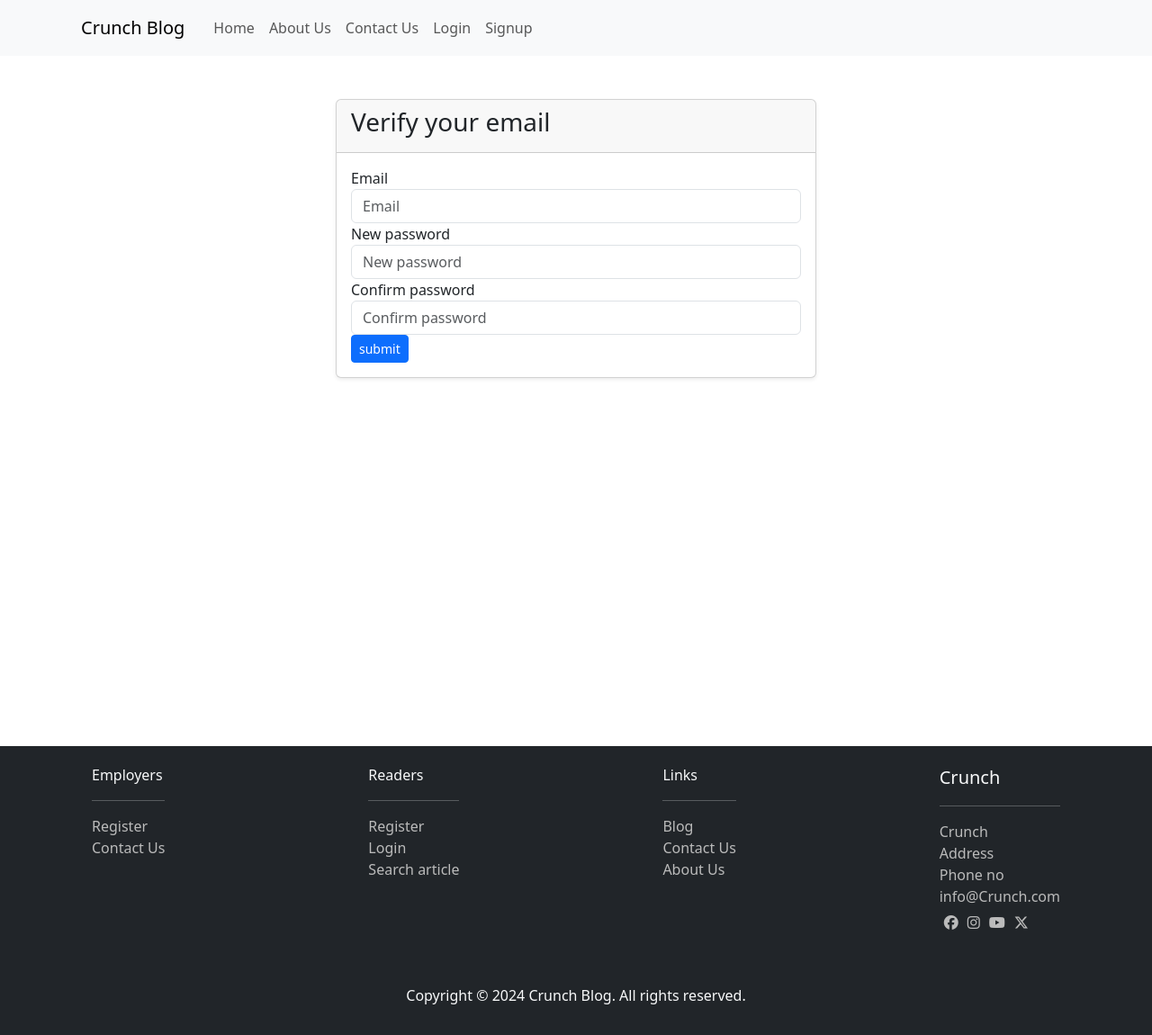
After one commit to Prakash5209/Crunch-, a Django app: page /account/forgot-password/ in a window 1280 px wide. The commit adds this page. Shown: the whole page at 90% size. Run offline with Django 5.2, Linux system fonts and the light colour scheme; some libraries are stand-ins or nearby versions.

Commit message:
reset password

```diff
--- a/account/forms.py
+++ b/account/forms.py
@@ -30,8 +30,3 @@ class ProfileForm(forms.ModelForm):
             if i == 'dob':
                 self.fields[i].widget.attrs.update({'placeholder':'yyyy-mm-dd'})
             self.fields[i].widget.attrs.update({'class':'form-control'})
-# class CustomUserModel(UserCreationForm):
-#     email = forms.EmailField(required=True)
-#     class Meta:
-#         model = User
-#         fields = ('email','password')
--- /dev/null
+++ b/account/templates/fpassword.html
@@ -0,0 +1,34 @@
+{% extends 'base.html' %}
+{% block content %}
+<div class="container mt-5">
+    <div class="row justify-content-center">
+        <div class="col-md-8 col-lg-6"> <!-- Adjusted column classes -->
+            <div class="card shadow-sm">
+                <div class="card-header">
+                    <h3>Verify your email</h3>
+                </div>
+                <div class="card-body">
+                    <form method="post" id="verify_form">
+                        {% csrf_token%}
+                        <div class="form-group">
+                          <label>Email</label>
+                          <input type="text" class="form-control" placeholder="Email" name="email">
+                        </div>
+                        <div class="form-group">
+                          <label>New password</label>
+                          <input type="password" class="form-control" placeholder="New password" name="new_password">
+                        </div>
+                        <div class="form-group">
+                          <label>Confirm password</label>
+                          <input type="password" class="form-control" placeholder="Confirm password" name="confirm_password">
+                        </div>
+                        <input class="btn btn-primary btn-sm" type="submit" value="submit">
+                    </form>
+                </div>
+            </div>
+        </div>
+    </div>
+</div>
+<script>
+</script>
+{% endblock %}
--- a/account/templates/login.html
+++ b/account/templates/login.html
@@ -36,7 +36,7 @@
                 <button type="submit" class="btn btn-primary btn-block">Login</button>
                 </form>
                 <div class="text-center mt-3">
-                <a href="#">Forgot Password?</a>
+                <a href="{% url 'account:Forgot_password' %}">Forgot Password?</a>
                 </div>
             </div>
             </div>
--- a/account/templates/update_profile.html
+++ b/account/templates/update_profile.html
@@ -5,6 +5,7 @@
       {% csrf_token %}
       {{ form }}
       <input type="submit" value="submit" class="btn btn-sm btn-primary">
+      <a class="btn btn-primary btn-sm" href="{% url 'account:userLogin' %}">change password</a>
     </form>
   </div>
 {% endblock %}
--- a/account/urls.py
+++ b/account/urls.py
@@ -1,7 +1,7 @@
 from django.urls import path
 from account import views
 
-from .views import ViewProfile,FollowInProfile,UpdateProfile,Library,search_feature_library,DeleteBlog_library
+from .views import ViewProfile,FollowInProfile,UpdateProfile,Library,search_feature_library,DeleteBlog_library,Forgot_password
 
 app_name = "account"
 urlpatterns = [
@@ -15,4 +15,6 @@ urlpatterns = [
     path('library/',Library.as_view(),name="Library"),
     path('search-library/',search_feature_library,name='search_feature_library'),
     path('delete-blog/<int:pk>/',DeleteBlog_library.as_view(),name="DeleteBlog_library"),
+
+    path('forgot-password/',Forgot_password.as_view(),name="Forgot_password"),
 ]
--- a/account/views.py
+++ b/account/views.py
@@ -11,6 +11,7 @@ from django.utils.decorators import method_decorator
 from django.views.generic.edit import UpdateView,DeleteView
 from django.db.models import Exists,Count,Subquery,OuterRef,Q
 from taggit.models import Tag
+from django.contrib.auth.models import User
 
 from account.models import User,Profile,Follow
 from blog.models import CreateBlogModel,Rating,BlogCommentModel,LinkContainerModel
@@ -161,3 +162,26 @@ class DeleteBlog_library(DeleteView):
     model = CreateBlogModel
     success_url = reverse_lazy('account:Library')
     template_name = 'read_blog.html'
+
+
+class Forgot_password(View):
+    def post(self, request):
+        email = request.POST.get('email')
+        password = request.POST.get('new_password')
+        confirm_password = request.POST.get('confirm_password')
+        verify_email = None
+        try:
+            verify_email = User.objects.get(email = email)
+        except:
+            verify_email = None
+
+        if verify_email != None and password == confirm_password:
+            verify_email.set_password(confirm_password)
+            verify_email.save()
+            print('saved')
+            return redirect('account:userLogin')
+
+        return render(request,'fpassword.html')
+
+    def get(self, request):
+        return render(request,'fpassword.html')
```
Also changed, not shown: blog/templates/aboutus.html (+42 -22 lines), blog/templates/contactus.html (+40 -13 lines).
